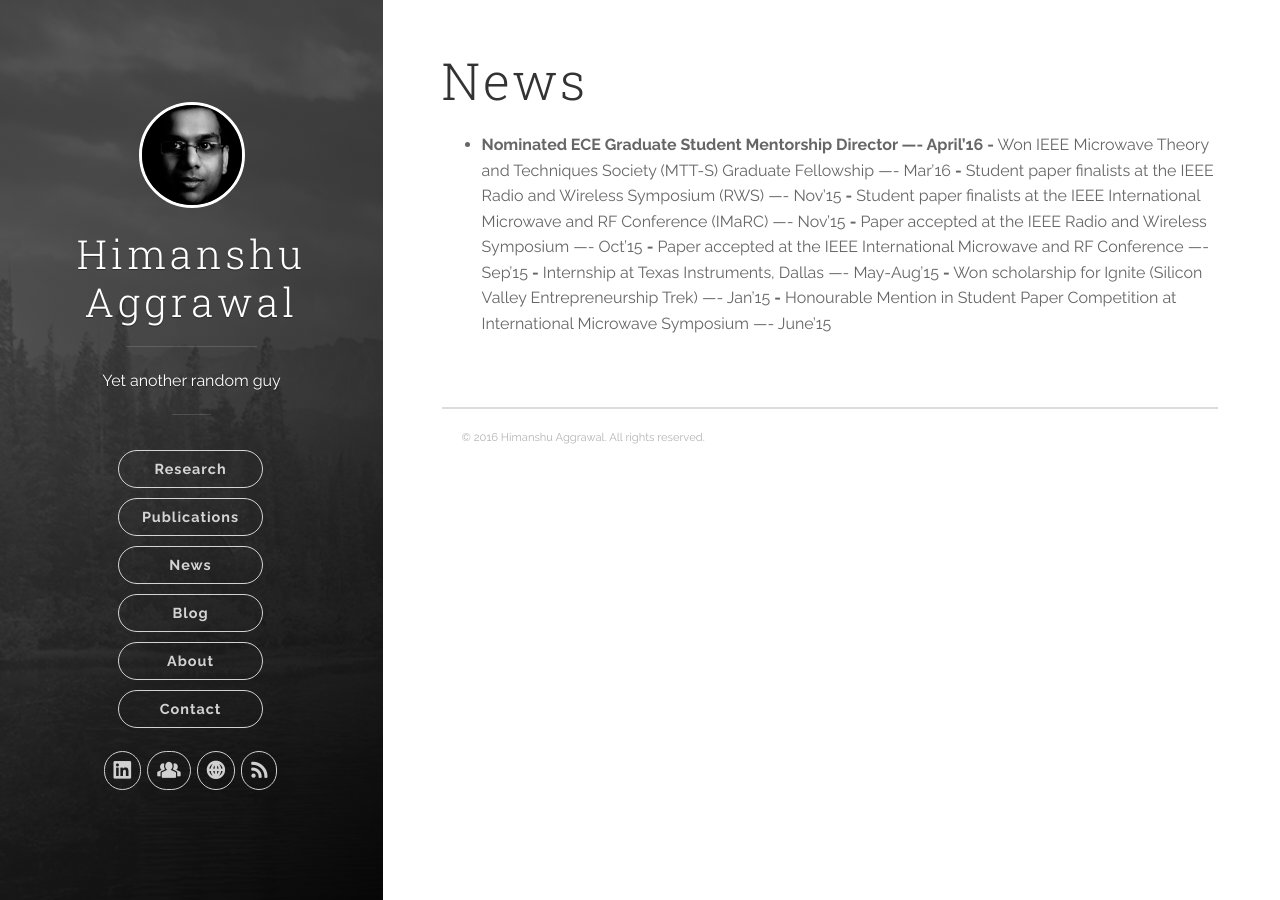
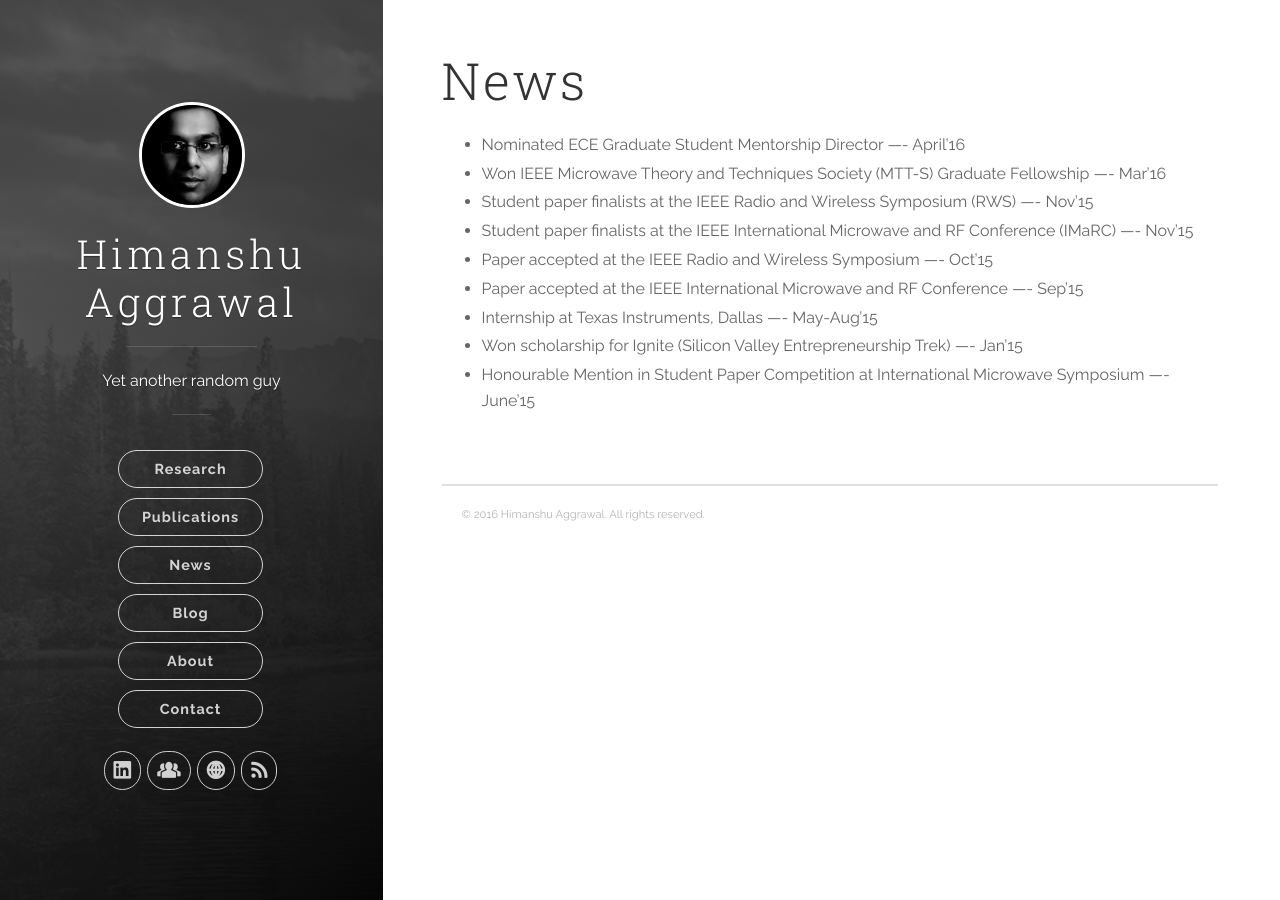
Before and after one commit to ahimanshu13/ahimanshu13.github.io, a Jekyll site: the page built from news/index.md, in a window 1280 px wide. Built offline with Jekyll 4.4.1, drawn with Linux system fonts in a browser that asks for light colours; nearby versions of some CDN libraries.

Commit message:
Updated News

```diff
--- a/news/index.md
+++ b/news/index.md
@@ -4,12 +4,12 @@
 published: true
 ---
 
-- **Nominated ECE Graduate Student Mentorship Director ----  April'16**
-**-** Won IEEE Microwave Theory and Techniques Society (MTT-S) Graduate Fellowship ---- Mar'16
-**-** Student paper finalists at the IEEE Radio and Wireless Symposium (RWS) ---- Nov'15
-**-** Student paper finalists at the IEEE International Microwave and RF Conference (IMaRC) ---- Nov'15
-**-** Paper accepted at the IEEE Radio and Wireless Symposium  ---- Oct'15
-**-** Paper accepted at the IEEE International Microwave and RF Conference ---- Sep'15
-**-** Internship at Texas Instruments, Dallas  ---- May-Aug'15
-**-** Won scholarship for Ignite (Silicon Valley Entrepreneurship Trek) ---- Jan'15
-**-** Honourable Mention in Student Paper Competition at International Microwave Symposium ---- June'15
+- Nominated ECE Graduate Student Mentorship Director ----  April'16
+- Won IEEE Microwave Theory and Techniques Society (MTT-S) Graduate Fellowship ---- Mar'16
+- Student paper finalists at the IEEE Radio and Wireless Symposium (RWS) ---- Nov'15
+- Student paper finalists at the IEEE International Microwave and RF Conference (IMaRC) ---- Nov'15
+- Paper accepted at the IEEE Radio and Wireless Symposium  ---- Oct'15
+- Paper accepted at the IEEE International Microwave and RF Conference ---- Sep'15
+- Internship at Texas Instruments, Dallas  ---- May-Aug'15
+- Won scholarship for Ignite (Silicon Valley Entrepreneurship Trek) ---- Jan'15
+- Honourable Mention in Student Paper Competition at International Microwave Symposium ---- June'15
```
